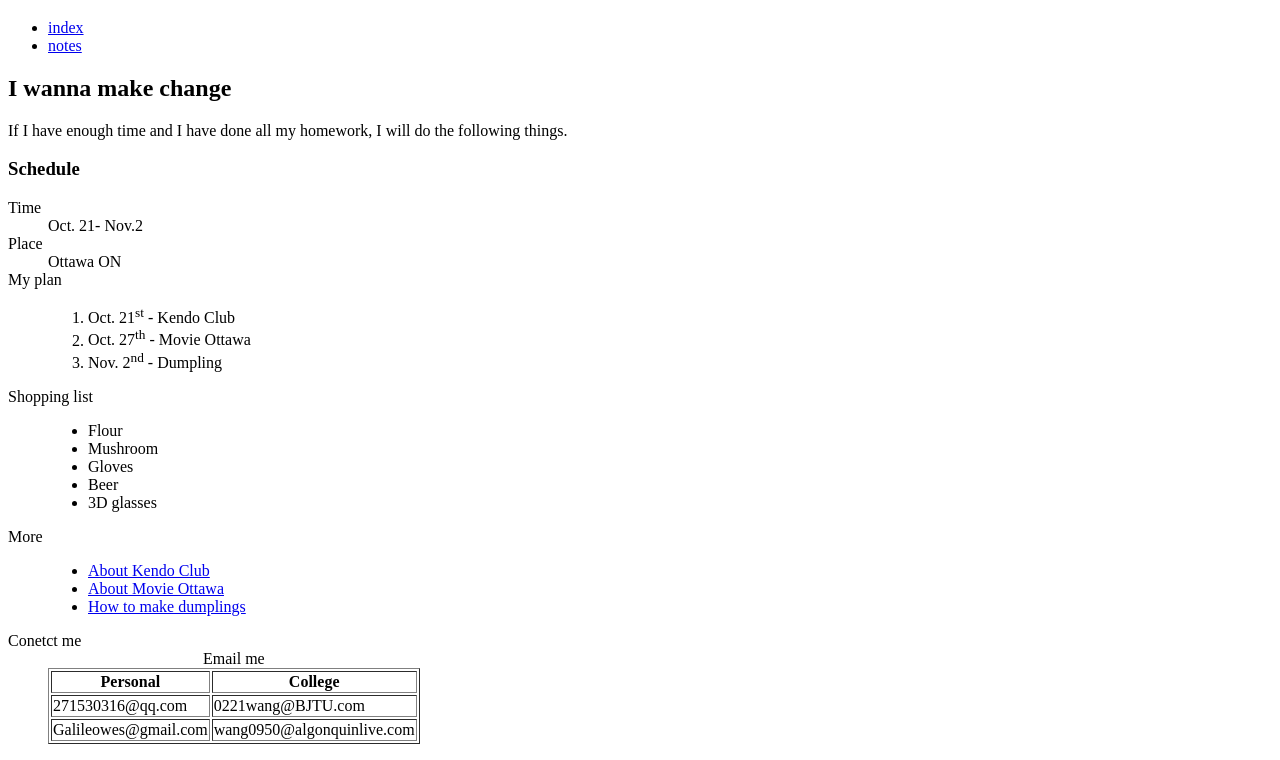
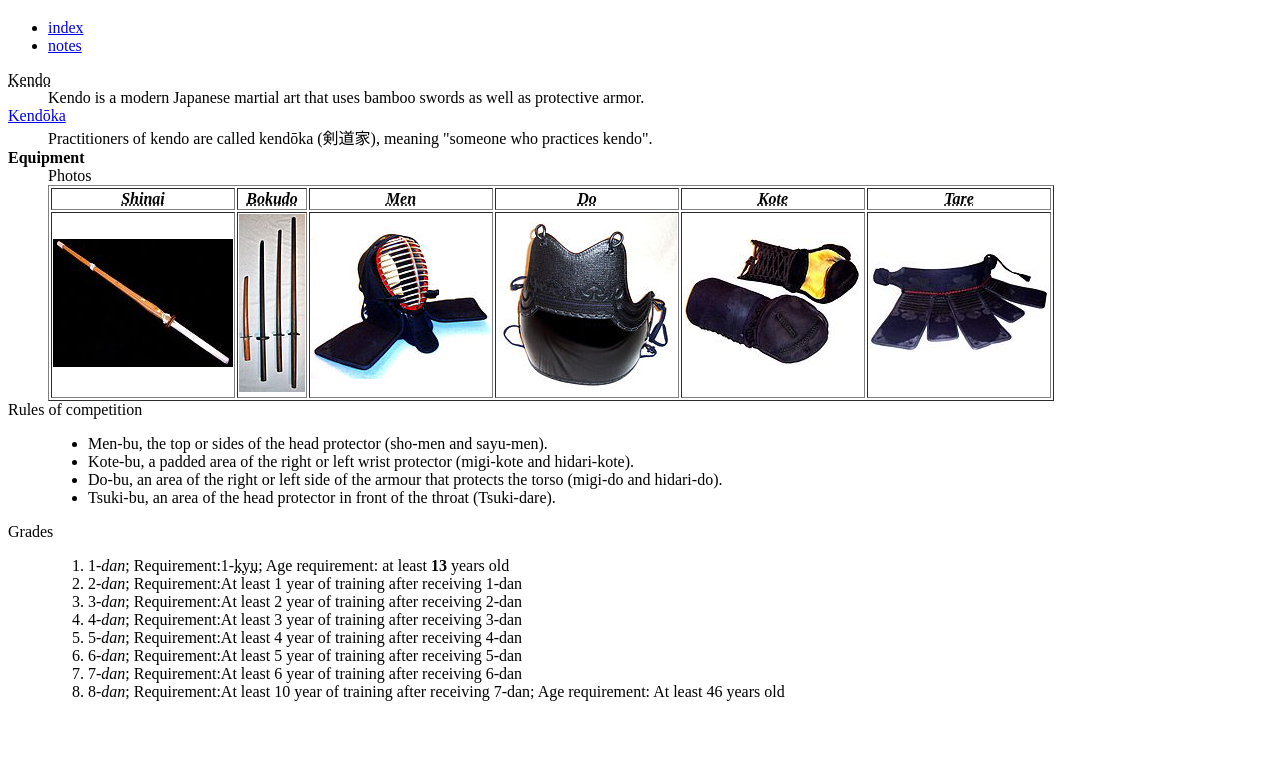
Before and after one commit to wang0950-Ga/wang0950.github.io, a plain HTML site: page html-assignment/notes.html in a window 1280 px wide. Shown: the part 61-821 px from the top of the page. After the commit the page ends 800 px from the top, so only its background shows below. Drawn offline with Linux system fonts and the light colour scheme.

Commit message:
Adds some photos and rewrite Assignment.

```diff
--- a/html-assignment/notes.html
+++ b/html-assignment/notes.html
@@ -18,68 +18,71 @@
         </nav>
     </header>
     <main>
-            <article>
-                <h2>I wanna make change</h2>
-                If I have enough time and I have done all my homework, I will do the following things.
-            </article>
-            <h3>Schedule</h3>
+        <div>
             <dl>
-                <dt>Time</dt>
-                <dd>Oct. 21- Nov.2</dd>
+                <dt><abbr title="sword way, sword path or way of the sword ">Kendo</abbr></dt>
+                <dd>Kendo is a modern Japanese martial art that uses bamboo swords as well as protective armor.</dd>
 
-                <dt>Place</dt>
-                <dd>Ottawa ON</dd>
+                <dt><a href="https://budo.fandom.com/wiki/Kend%C5%8Dka" target="_blank">Kendōka</a></dt>
+                <dd>Practitioners of kendo are called kendōka (剣道家), meaning "someone who practices kendo".</dd>
 
-                <dt>My plan</dt>
+                <dt><strong>Equipment</strong></dt>
+                <dd>
+                    <table border>
+                        <thead>Photos</thead>
+                        <tr>
+                            <th><em><abbr
+                                        title="Japanese sword (katana) and is made up of four bamboo slats which are held together by leather fittings.">Shinai</abbr></em>
+                            </th>
+                            <th><em><abbr title="hard wooden swords.">Bokudo</abbr></em></th>
+                            <th><em><abbr title="The head is protected by a stylized helmet.">Men</abbr></em></th>
+                            <th><em><abbr title="The torso is protected by a breastplate">Do</Doc></abbr></em></th>
+                            <th><em><abbr
+                                        title="The forearms, wrists, and hands are protected by long, thickly padded fabric gloves">Kote</abbr></em>
+                            </th>
+                            <th><em><abbr
+                                        title="the waist and groin area are protected by the Tare, consisting of three thick vertical fabric flaps or faulds.">Tare</abbr></em>
+                            </th>
+                        </tr>
+                        <tr>
+                            <td><img src="./images/shinai.jpg"></td>
+                            <td><img src="./images/bukuto.jpg"></td>
+                            <td><img src="./images/men.jpg"></td>
+                            <td><img src="./images/do.jpg"></td>
+                            <td><img src="./images/kote.jpg"></td>
+                            <td><img src="./images/tare.jpg"></td>
+                        </tr>
+                    </table>
+                </dd>
+                <dt>Rules of competition</dt>
+                <dd>
+                    <ul>
+                        <li>Men-bu, the top or sides of the head protector (sho-men and sayu-men).</li>
+                        <li>Kote-bu, a padded area of the right or left wrist protector (migi-kote and hidari-kote).
+                        </li>
+                        <li>Do-bu, an area of the right or left side of the armour that protects the torso (migi-do
+                            and hidari-do).</li>
+                        <li>Tsuki-bu, an area of the head protector in front of the throat (Tsuki-dare).</li>
+                    </ul>
+                </dd>
+                <dt>Grades</dt>
                 <dd>
                     <ol>
-                    <li>Oct. 21<sup>st</sup> - Kendo Club</li>
-                    <li>Oct. 27<sup>th</sup> - Movie Ottawa</li>
-                    <li>Nov. 2<sup>nd</sup> - Dumpling</li>
+                        <li>1-<em>dan</em>; Requirement:1-<abbr
+                                title="There are usually six grades below first-dan, known as kyu. The kyu numbering is in reverse order, with first kyu (一級, ikkyū) being the grade immediately below first dan, and sixth kyu (六級, rokkyū) being the lowest grade. ">kyu</abbr>;
+                            Age requirement: at least <strong>13</strong> years old</li>
+                        <li>2-<em>dan</em>; Requirement:At least 1 year of training after receiving 1-dan</li>
+                        <li>3-<em>dan</em>; Requirement:At least 2 year of training after receiving 2-dan</li>
+                        <li>4-<em>dan</em>; Requirement:At least 3 year of training after receiving 3-dan</li>
+                        <li>5-<em>dan</em>; Requirement:At least 4 year of training after receiving 4-dan</li>
+                        <li>6-<em>dan</em>; Requirement:At least 5 year of training after receiving 5-dan</li>
+                        <li>7-<em>dan</em>; Requirement:At least 6 year of training after receiving 6-dan</li>
+                        <li>8-<em>dan</em>; Requirement:At least 10 year of training after receiving 7-dan; Age
+                            requirement: At least 46 years old</li>
                     </ol>
                 </dd>
-                <dt>Shopping list</dt>
-                <dd>
-                <ul>
-                    <li>Flour</li>
-                    <li>Mushroom</li>
-                    <li>Gloves</li>
-                    <li>Beer</li>
-                    <li>3D glasses</li>
-                </ul>
-                </dd>
-                <dt>More</dt>
-                <dd>
-                <ul>
-                    <li><a href="http://www.tateyamadojo.ca/" target="_blank">About Kendo Club</a></li>
-                    <li><a href="https://www.cineplex.com/theatre/cineplex-cinemas-ottawa" target="_blank">About Movie
-                            Ottawa</a></li>
-                    <li><a href="https://www.allrecipes.com/recipe/6900/dumplings/" target="_blank">How to make
-                            dumplings</a>
-                    </li>
-                </ul>
-                </dd>
-                <dt>Conetct me</dt>
-                <dd>
-                <table border>
-                    <caption>Email me</caption>
-                    <thead>
-                       <th>Personal</th>
-                       <th>College</th>
-                    </thead>
-                    <tbody>
-                        <tr>
-                            <td>271530316@qq.com</td>
-                            <td>0221wang@BJTU.com</td>
-                        </tr>
-                        <tr>
-                            <td>Galileowes@gmail.com</td>
-                            <td>wang0950@algonquinlive.com</td>
-                        </tr>
-                    </tbody>
-                </table>
-                </dd>
             </dl>
+        </div>
     </main>
 </body>
 
```
Also changed, not shown: html-assignment/notes(delete).html (added, +99 -0 lines), html-assignment/images/bukuto.jpg (added), html-assignment/images/do.jpg (added), html-assignment/images/kote.jpg (added), html-assignment/images/men.jpg (added), html-assignment/images/shinai.jpg (added), html-assignment/images/tare.jpg (added), html-assignment/main.css (added), 1 other file. Lines whose indentation alone changed are shown as unchanged.
